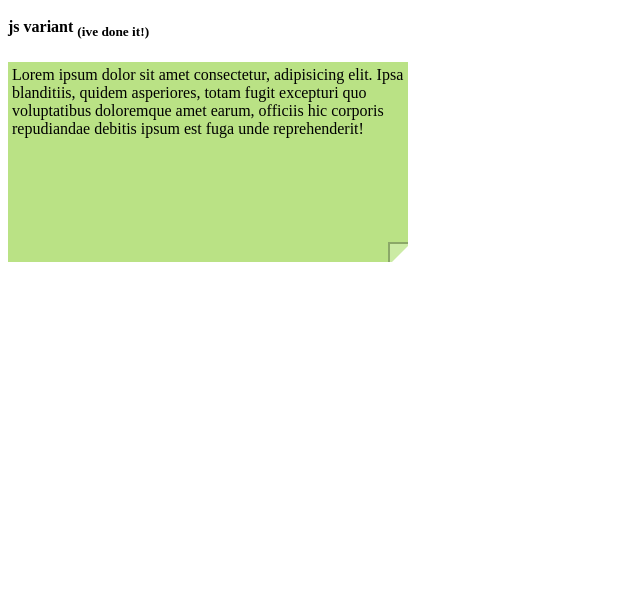
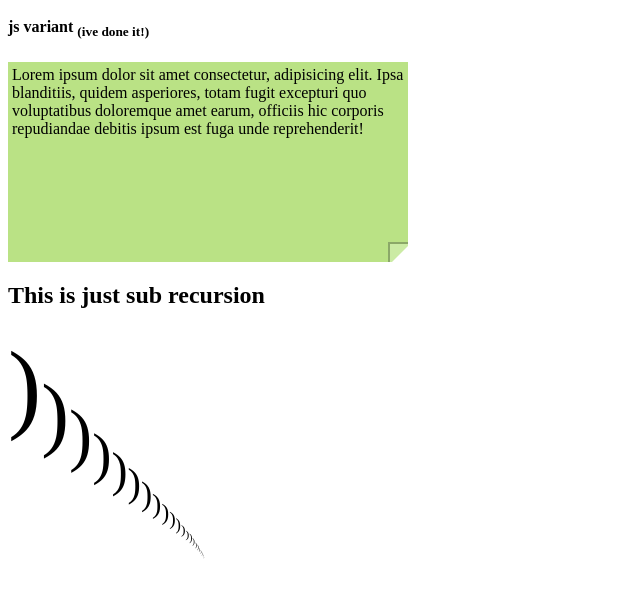
Before and after one commit to darkgraycat/lessons, a plain HTML site: page lessons/lesson30/index.html in a window 1280 px wide. Shown: the part 788-1380 px from the top of the page, without its empty margins (0-640 px from the left). Drawn offline with Linux system fonts and the light colour scheme.

Commit message:
add recursive subs=)

```diff
--- a/lessons/lesson30/index.css
+++ b/lessons/lesson30/index.css
@@ -1,5 +1,5 @@
 html, body {
-  height: 200vh;
+  height: 300vh;
 }
 
 .text-editor div,
@@ -68,3 +68,8 @@ html, body {
   overflow: hidden;
   position: relative;
 }
+
+
+#recursive-subs {
+  font-size: 100px;
+}
--- a/lessons/lesson30/index.html
+++ b/lessons/lesson30/index.html
@@ -78,6 +78,11 @@
   </div>
 
 
+  <h2>This is just sub recursion</h2>
+  <div id="recursive-subs">)</div>
+
+
+
 </body>
 
 </html>
--- a/lessons/lesson30/index.js
+++ b/lessons/lesson30/index.js
@@ -92,4 +92,15 @@ window.onload = () => {
 
   $$('.resizer').forEach(el => el.addEventListener('mousedown', startResize, false))
 
+
+
+  const createSub = (el, left) => {
+    const sub = document.createElement('sub')
+    sub.innerHTML = el.innerHTML
+    el.appendChild(sub)
+    if (left--) createSub(sub, left)
+  }
+
+  createSub($('#recursive-subs'), 20)
+
 }
```
